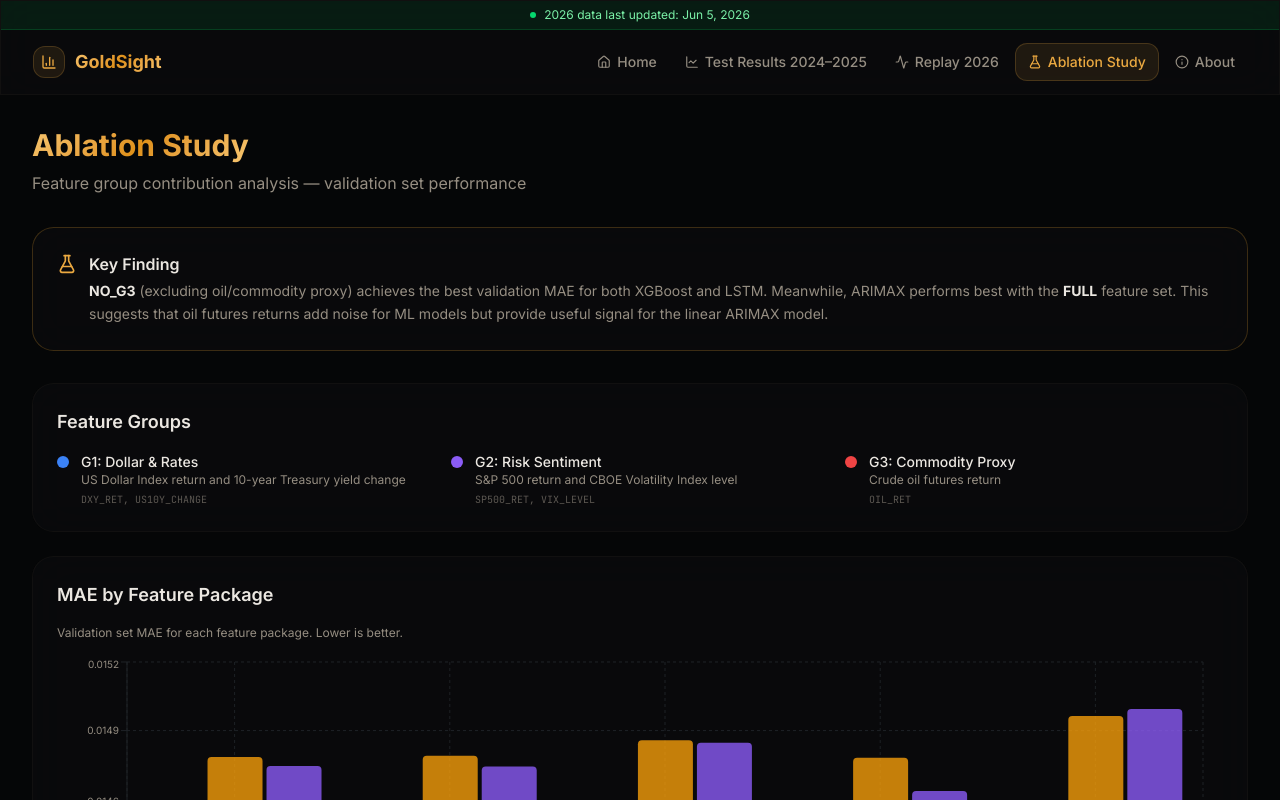
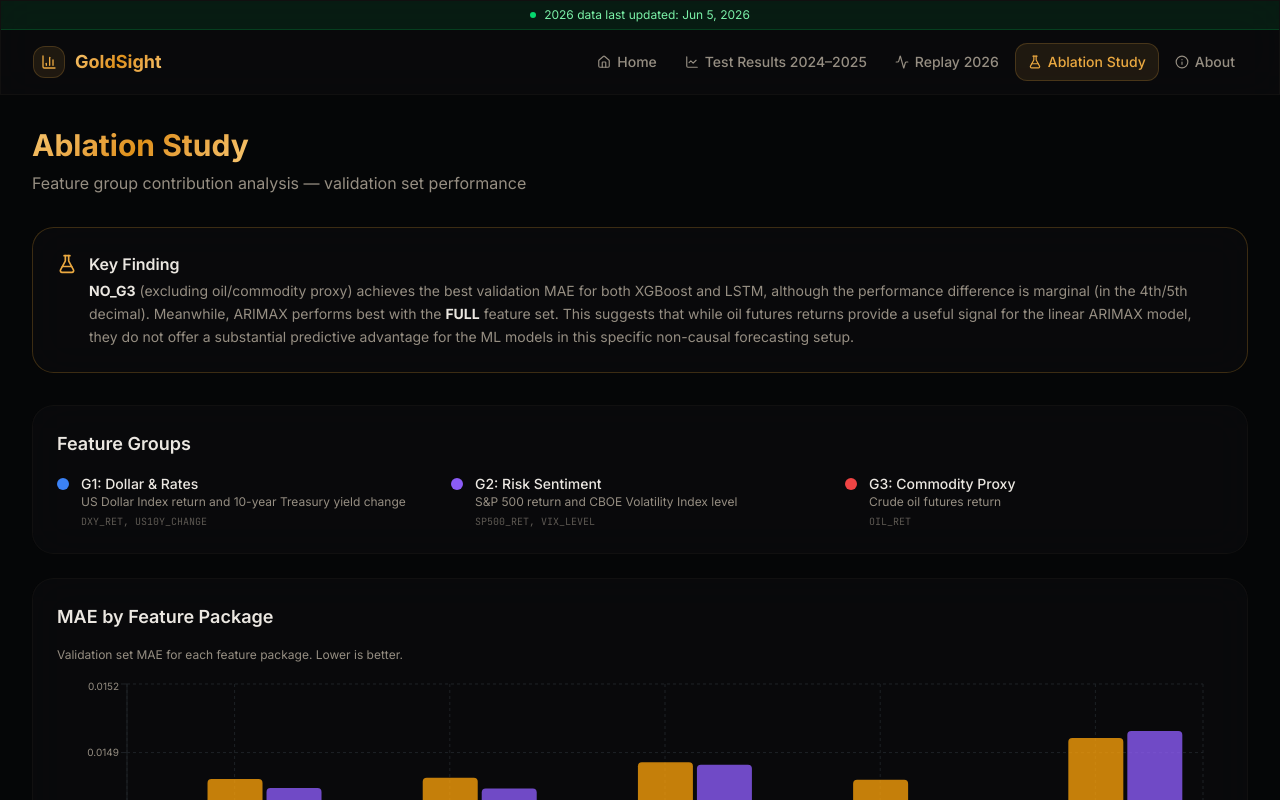
Before and after one commit to gentaArnezzi/goldshight, a Next.js app in the folder web/: page /ablation in a window 1280 px wide. Shown: the top 800 px of the page. Built offline with nearby package versions, Linux system fonts and the light colour scheme.

Commit message:
chore: update About page text to GC=F and soften ablation study text

```diff
--- a/web/src/app/ablation/page.tsx
+++ b/web/src/app/ablation/page.tsx
@@ -94,9 +94,9 @@ export default function AblationPage() {
             <h2 className="font-semibold mb-1">Key Finding</h2>
             <p className="text-sm text-muted-foreground leading-relaxed">
               <strong className="text-foreground">NO_G3</strong> (excluding oil/commodity proxy) achieves the
-              best validation MAE for both XGBoost and LSTM. Meanwhile, ARIMAX performs best with the{' '}
-              <strong className="text-foreground">FULL</strong> feature set. This suggests that oil futures
-              returns add noise for ML models but provide useful signal for the linear ARIMAX model.
+              best validation MAE for both XGBoost and LSTM, although the performance difference is marginal (in the 4th/5th decimal). Meanwhile, ARIMAX performs best with the{' '}
+              <strong className="text-foreground">FULL</strong> feature set. This suggests that while oil futures
+              returns provide a useful signal for the linear ARIMAX model, they do not offer a substantial predictive advantage for the ML models in this specific non-causal forecasting setup.
             </p>
           </div>
         </div>
--- a/web/src/app/about/page.tsx
+++ b/web/src/app/about/page.tsx
@@ -25,11 +25,12 @@ export default function AboutPage() {
             This thesis compares three forecasting approaches — <strong className="text-foreground">ARIMAX</strong>{' '}
             (Autoregressive Integrated Moving Average with Exogenous Variables), <strong className="text-foreground">XGBoost</strong>{' '}
             (Extreme Gradient Boosting), and <strong className="text-foreground">LSTM</strong>{' '}
-            (Long Short-Term Memory) — for predicting the 5-day cumulative return of gold (GLD ETF).
+            (Long Short-Term Memory) — for predicting the 5-day cumulative return of gold (Gold Futures, GC=F).
           </p>
 
           <p>
-            The study employs a <strong className="text-foreground">walk-forward validation</strong> framework on
+            The study employs a <strong className="text-foreground">walk-forward validation</strong> framework
+            (specifically for ARIMAX) and a fixed train-test split for Machine Learning models on
             daily data spanning January 2010 to December 2025. The data is divided into training (2010–2022),
             validation (2023), and test (2024–2025) periods, with 503 test observations.
           </p>
```
